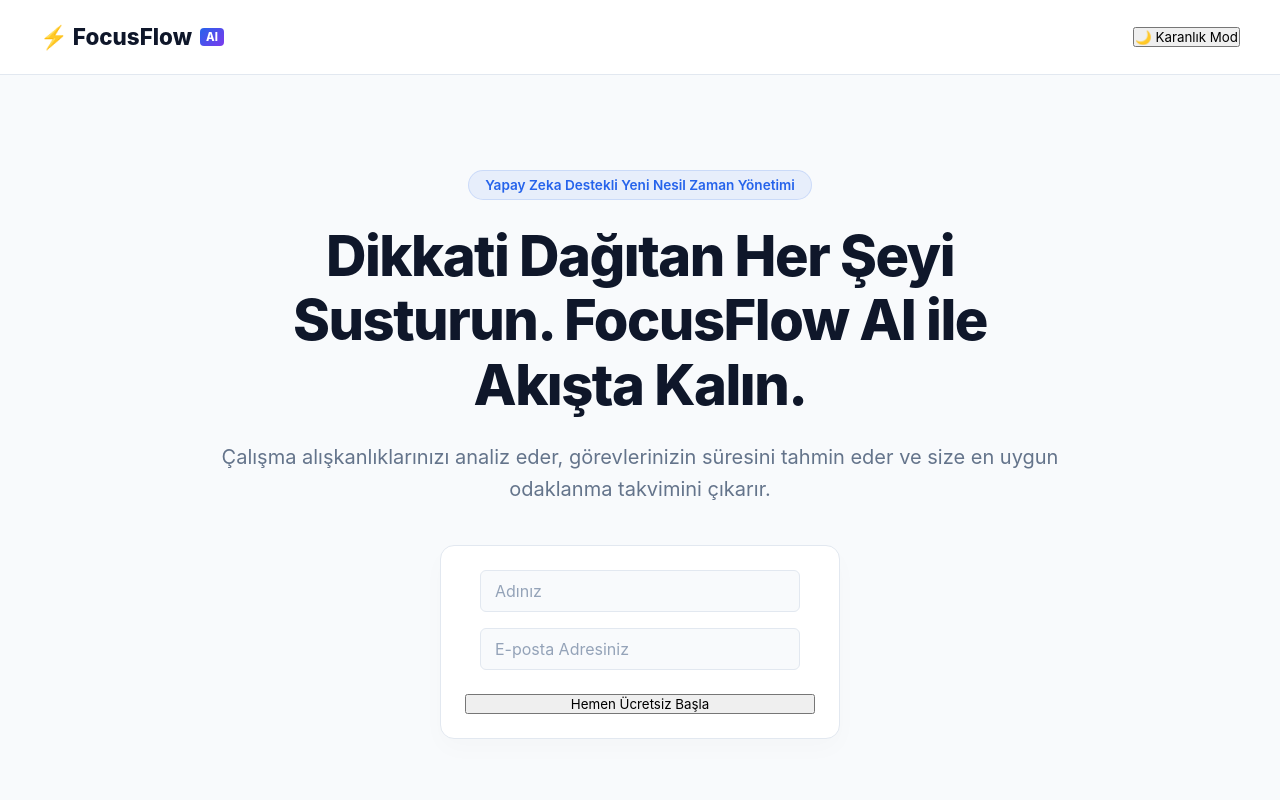
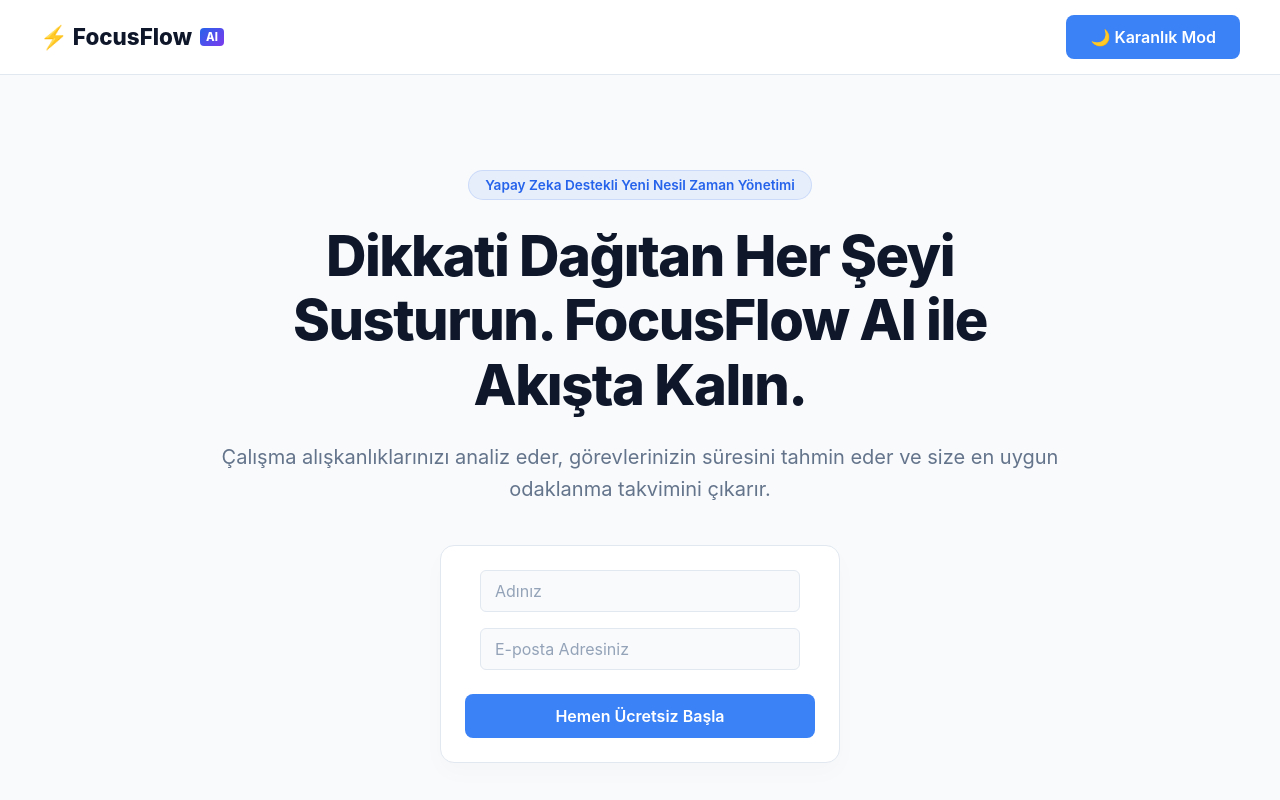
Before and after one commit to sudeafcn/focusflow-project, a React (Vite) app: page / in a window 1280 px wide. Shown: the top 800 px of the page. Built offline with nearby package versions, Linux system fonts and the light colour scheme.

Commit message:
Güncelleme yapıldı

```diff
--- a/src/index.css
+++ b/src/index.css
@@ -16,9 +16,30 @@
 }
 * { box-sizing: border-box; margin: 0; padding: 0; font-family: 'Inter', system-ui, sans-serif; }
 body { background-color: var(--bg-color); color: var(--text-color); }
-button:hover, .btn:hover, .btn-danger:hover {
-  background-color: #1d4ed8 !important;
-  color: #ffffff !important;
+/* Sitedeki Tüm Butonları Modern ve Mavi Yapmaya Zorlayan Kural */
+button,
+.btn,
+input[type="submit"],
+input[type="button"] {
+  background-color: #3b82f6 !important; /* Canlı Mavi Arka Plan */
+  color: #ffffff !important;           /* Bembeyaz Yazı */
+  padding: 12px 24px !important;       /* Butonu Tombullaştıran İç Boşluklar */
+  border-radius: 8px !important;       /* Yuvarlak Köşeler */
+  border: none !important;             /* O çirkin siyah çerçeveyi siler */
+  cursor: pointer !important;          /* Üzerine gelince el işareti çıkar */
+  font-weight: 600 !important;
+  font-size: 1rem !important;
+  font-family: inherit !important;
+  transition: all 0.2s ease !important;
+}
+
+/* Üzerine Gelince (Hover) Görünmez Olmayı Engelleyen ve Rengi Koyulaştıran Kural */
+button:hover,
+.btn:hover,
+input[type="submit"]:hover,
+input[type="button"]:hover {
+  background-color: #1d4ed8 !important; /* Daha Koyu Mavi */
+  color: #ffffff !important;            /* Yazı kesinlikle beyaz kalır */
   opacity: 1 !important;
   visibility: visible !important;
 }
```
